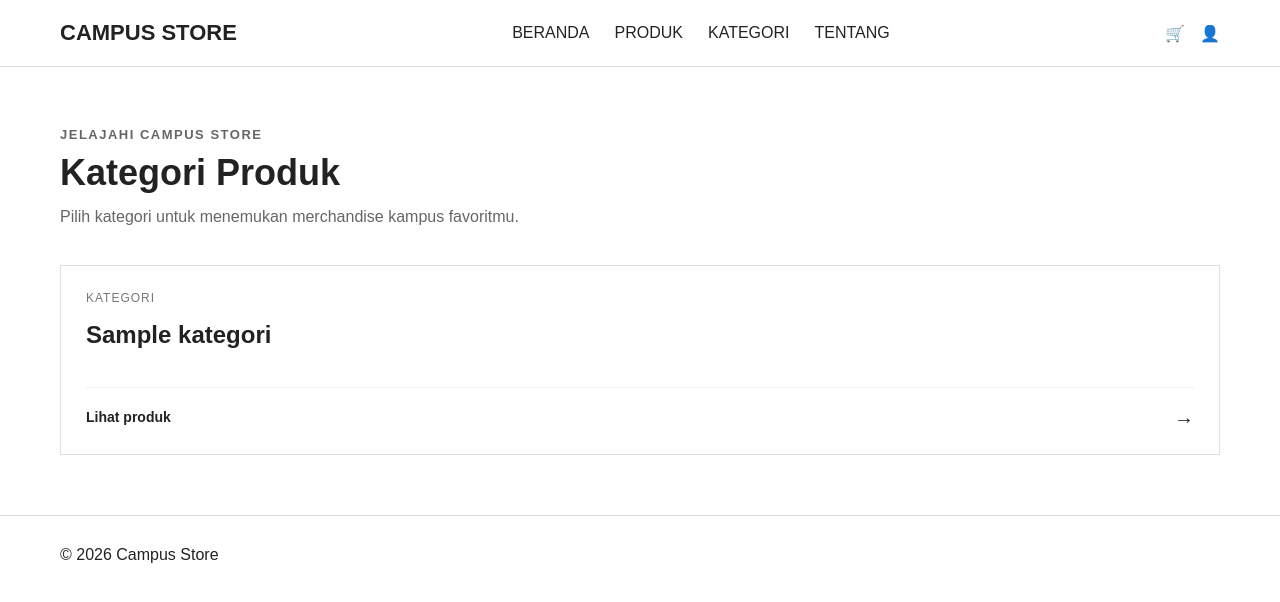
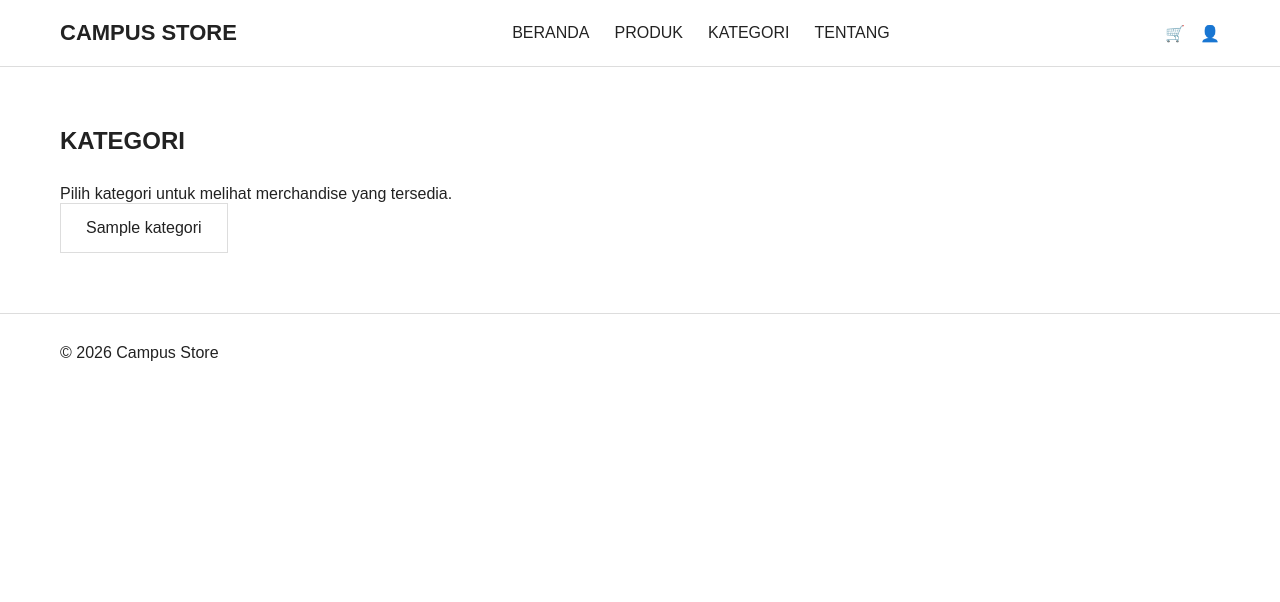
Before and after one commit to Sitinurii/campus_store_ITPM, a PHP site: page /kategori.php in a window 1280 px wide. Shown: the top 602 px of the page. Run offline with PHP 8.4, Linux system fonts and the light colour scheme; tables that the repository leaves empty hold one stand-in row (values such as "Sample post").

Commit message:
Samakan tampilan halaman kategori

```diff
--- a/kategori.php
+++ b/kategori.php
@@ -37,43 +37,22 @@ if ($kategori_result) {
     </div>
 </header>
 
-<main class="section category-page">
-    <div class="category-heading">
-        <p class="category-eyebrow">Jelajahi Campus Store</p>
-        <h1>Kategori Produk</h1>
-        <p>Pilih kategori untuk menemukan merchandise kampus favoritmu.</p>
-    </div>
+<main class="section">
+    <h2>KATEGORI</h2>
+    <p>Pilih kategori untuk melihat merchandise yang tersedia.</p>
 
-    <div class="category-grid">
+    <div class="category-list">
         <?php if (!empty($kategori_list)): ?>
             <?php foreach ($kategori_list as $kategori): ?>
-                <a class="category-card" href="produk.php?kategori=<?php echo urlencode($kategori['nama_kategori']); ?>">
-                    <span class="category-card-label">Kategori</span>
-                    <h2><?php echo htmlspecialchars($kategori['nama_kategori'], ENT_QUOTES, 'UTF-8'); ?></h2>
-                    <span class="category-card-action">Lihat produk <span aria-hidden="true">&rarr;</span></span>
+                <a href="produk.php?kategori=<?php echo urlencode($kategori['nama_kategori']); ?>">
+                    <?php echo htmlspecialchars($kategori['nama_kategori'], ENT_QUOTES, 'UTF-8'); ?>
                 </a>
             <?php endforeach; ?>
         <?php else: ?>
-            <a class="category-card" href="produk.php?kategori=Jaket">
-                <span class="category-card-label">Kategori</span>
-                <h2>Jaket</h2>
-                <span class="category-card-action">Lihat produk <span aria-hidden="true">&rarr;</span></span>
-            </a>
-            <a class="category-card" href="produk.php?kategori=Kaos">
-                <span class="category-card-label">Kategori</span>
-                <h2>Kaos</h2>
-                <span class="category-card-action">Lihat produk <span aria-hidden="true">&rarr;</span></span>
-            </a>
-            <a class="category-card" href="produk.php?kategori=Tas">
-                <span class="category-card-label">Kategori</span>
-                <h2>Tas</h2>
-                <span class="category-card-action">Lihat produk <span aria-hidden="true">&rarr;</span></span>
-            </a>
-            <a class="category-card" href="produk.php?kategori=Topi">
-                <span class="category-card-label">Kategori</span>
-                <h2>Topi</h2>
-                <span class="category-card-action">Lihat produk <span aria-hidden="true">&rarr;</span></span>
-            </a>
+            <a href="produk.php?kategori=Jaket">Jaket</a>
+            <a href="produk.php?kategori=Kaos">Kaos</a>
+            <a href="produk.php?kategori=Tas">Tas</a>
+            <a href="produk.php?kategori=Topi">Topi</a>
         <?php endif; ?>
     </div>
 </main>
--- a/style.css
+++ b/style.css
@@ -103,83 +103,6 @@ button {
     color: #222;
 }
 
-.category-page {
-    max-width: 1320px;
-    margin: 0 auto;
-}
-
-.category-heading {
-    margin-bottom: 35px;
-}
-
-.category-eyebrow {
-    color: #666;
-    font-size: 13px;
-    font-weight: bold;
-    letter-spacing: 1.5px;
-    text-transform: uppercase;
-}
-
-.category-heading h1 {
-    margin: 10px 0;
-    font-size: 36px;
-}
-
-.category-heading > p:last-child {
-    color: #666;
-    line-height: 1.6;
-}
-
-.category-grid {
-    display: grid;
-    grid-template-columns: repeat(auto-fit, minmax(220px, 1fr));
-    gap: 20px;
-}
-
-.category-card {
-    display: flex;
-    min-height: 190px;
-    flex-direction: column;
-    padding: 25px;
-    border: 1px solid #ddd;
-    color: #222;
-    text-decoration: none;
-    transition: transform 0.2s ease, box-shadow 0.2s ease, border-color 0.2s ease;
-}
-
-.category-card:hover {
-    transform: translateY(-3px);
-    border-color: #222;
-    box-shadow: 0 8px 20px rgba(0, 0, 0, 0.08);
-}
-
-.category-card-label {
-    color: #777;
-    font-size: 12px;
-    letter-spacing: 1px;
-    text-transform: uppercase;
-}
-
-.category-card h2 {
-    margin: 16px 0;
-    font-size: 24px;
-}
-
-.category-card-action {
-    display: flex;
-    justify-content: space-between;
-    align-items: center;
-    margin-top: auto;
-    padding-top: 18px;
-    border-top: 1px solid #eee;
-    font-size: 14px;
-    font-weight: bold;
-}
-
-.category-card-action span {
-    font-size: 20px;
-}
-
 .product-list {
     display: grid;
     grid-template-columns: repeat(4, 1fr);
```
